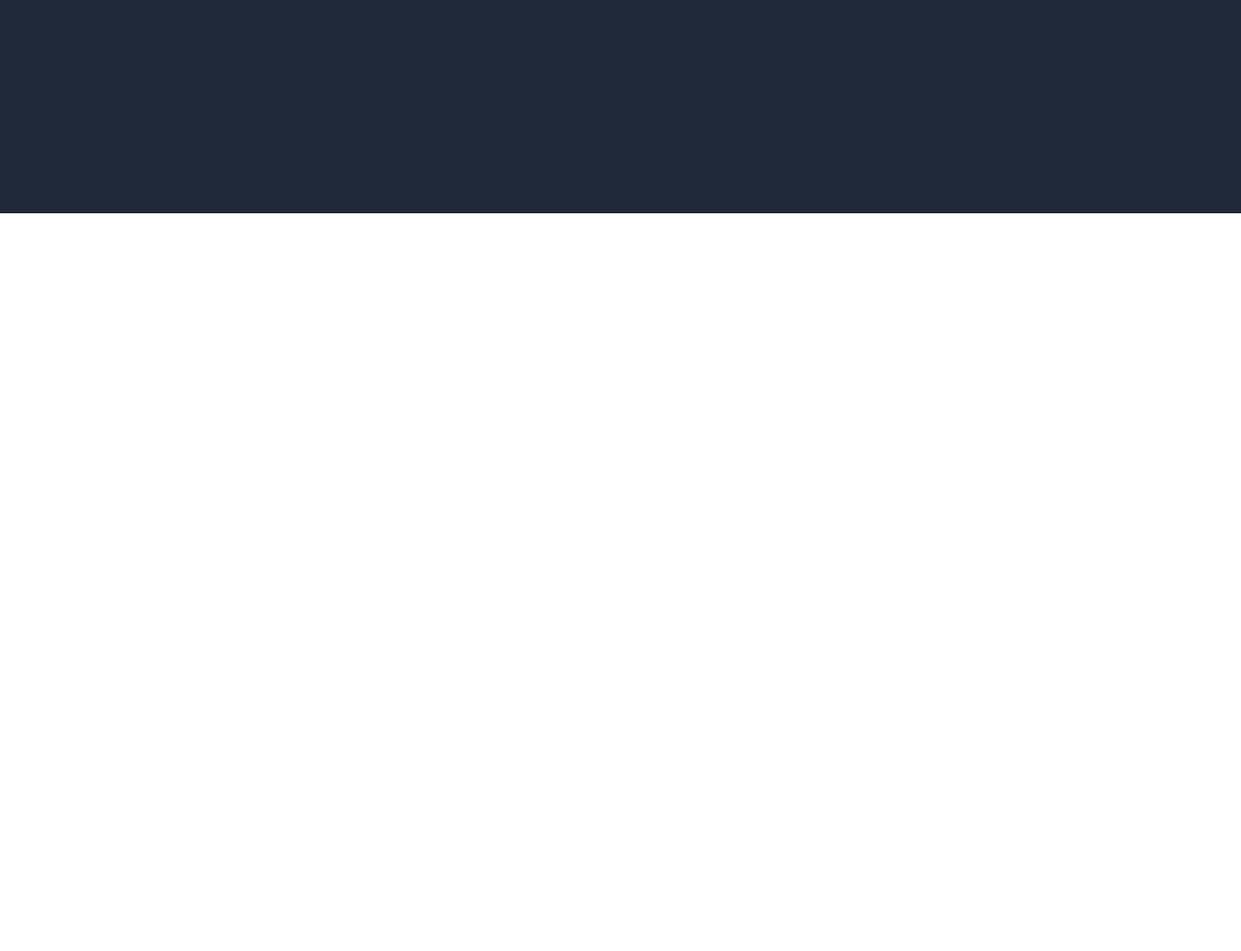
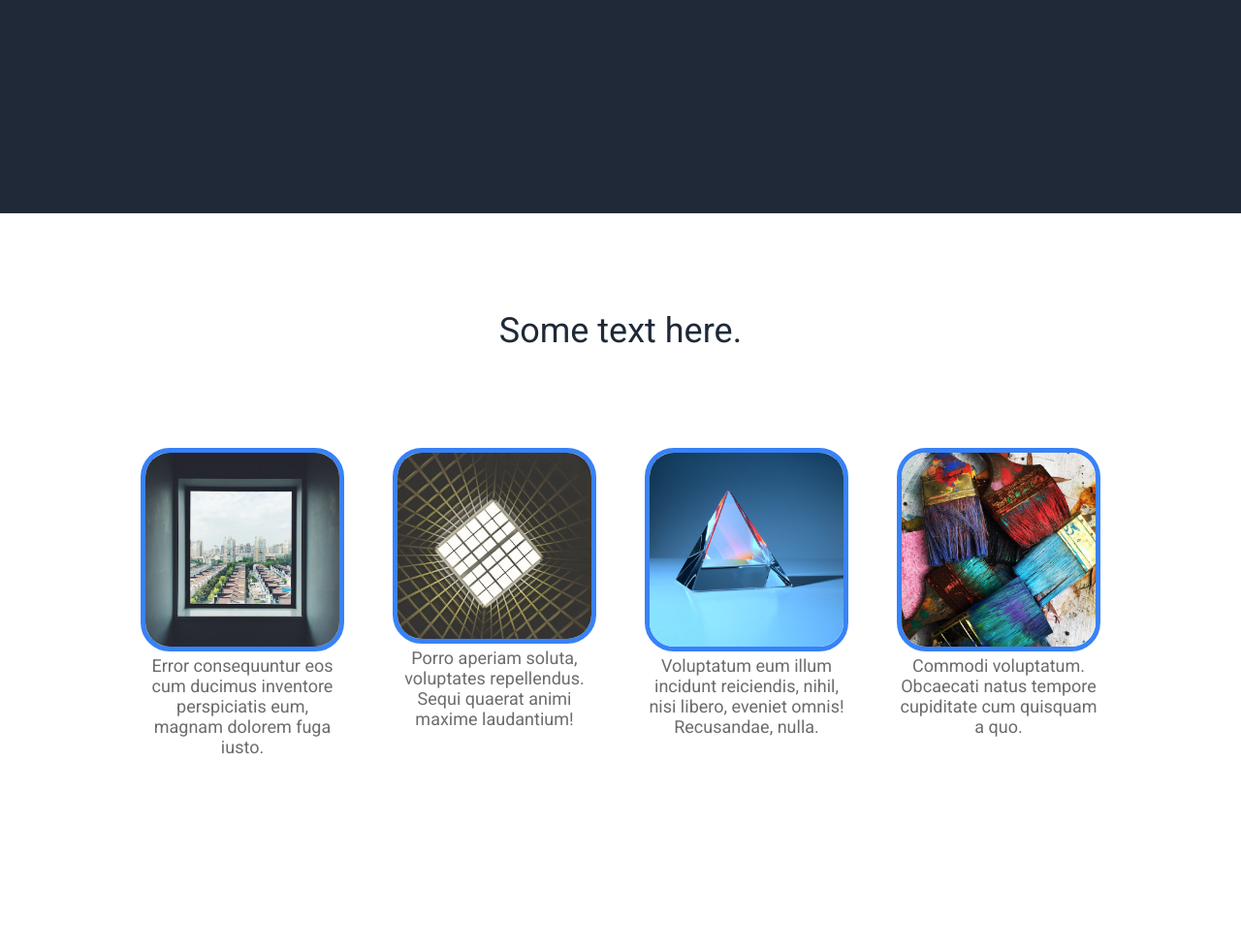
Before and after one commit to Drelka/landing-page, a plain HTML site: page index.html in a window 1280 px wide. Shown: the part 636-1617 px from the top of the page at 97% size. Before the commit the page ends 856 px from the top, so only its background shows below. Drawn offline with Linux system fonts and the light colour scheme.

Commit message:
Finish mid-top part

```diff
--- a/index.html
+++ b/index.html
@@ -36,5 +36,24 @@
             </div>
         </div>
     </div>
+    <div class="someText">Some text here.</div>
+    <div class="middle-top">
+        <div>
+            <img class="square square1" src="./images/squares/alvan-nee-iW8WH1Z5bFA-unsplash.jpg" alt="">
+            <div class="text">Error consequuntur eos cum ducimus inventore perspiciatis eum, magnam dolorem fuga iusto.</div>
+        </div>
+        <div>
+            <img class="square square2" src="./images/squares/dhruv-N9UuFddi7hs-unsplash.jpg" alt="">
+            <div class="text">Porro aperiam soluta, voluptates repellendus. Sequi quaerat animi maxime laudantium!</div>
+        </div>
+        <div>
+            <img class="square square3" src="./images/squares/michael-dziedzic-nc11Hg2ja-s-unsplash.jpg" alt="">
+            <div class="text">Voluptatum eum illum incidunt reiciendis, nihil, nisi libero, eveniet omnis! Recusandae, nulla.</div>
+        </div>
+        <div>
+            <img class="square square4" src="./images/squares/rhondak-native-florida-folk-artist-_Yc7OtfFn-0-unsplash.jpg" alt="">
+            <div class="text">Commodi voluptatum. Obcaecati natus tempore cupiditate cum quisquam a quo.</div>
+        </div>
+    </div>
 </body>
 </html>
--- a/style.css
+++ b/style.css
@@ -89,3 +89,30 @@ a {
 .mainImg {
     border-radius: 30% / 50% 0;
 }
+
+.someText {
+    text-align: center;
+    font-size: 36px;
+    padding: 100px;
+    color: #1F2937;
+}
+
+.middle-top {
+    display: flex;
+    justify-content: center;
+    padding: 200px 300px;
+    padding-top: 0;
+    gap: 50px;
+    text-align: center;
+}
+
+.square {
+    border: 5px solid #3882F6;
+    max-width: 200px;
+    border-radius: 30px;
+}
+
+.text {
+    font-size: 18px;
+    color: rgb(109, 108, 108);
+}
```
